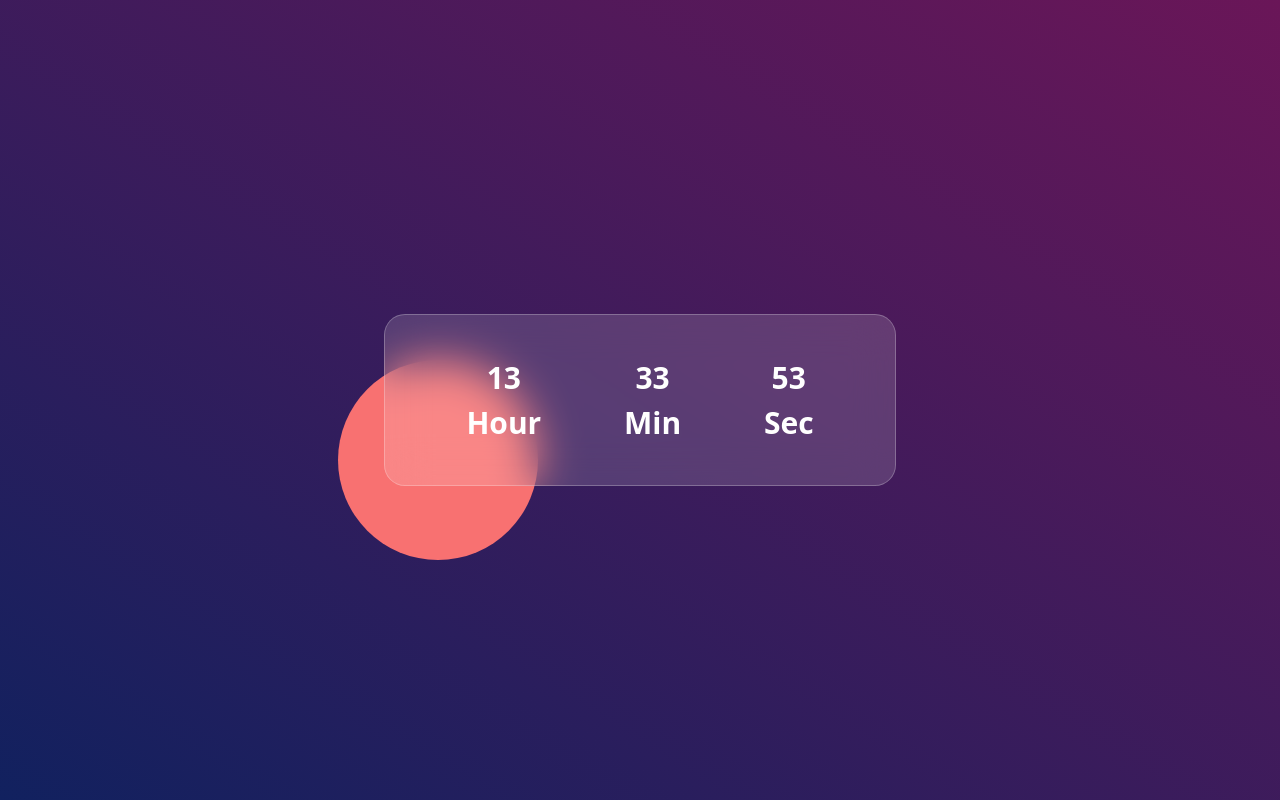
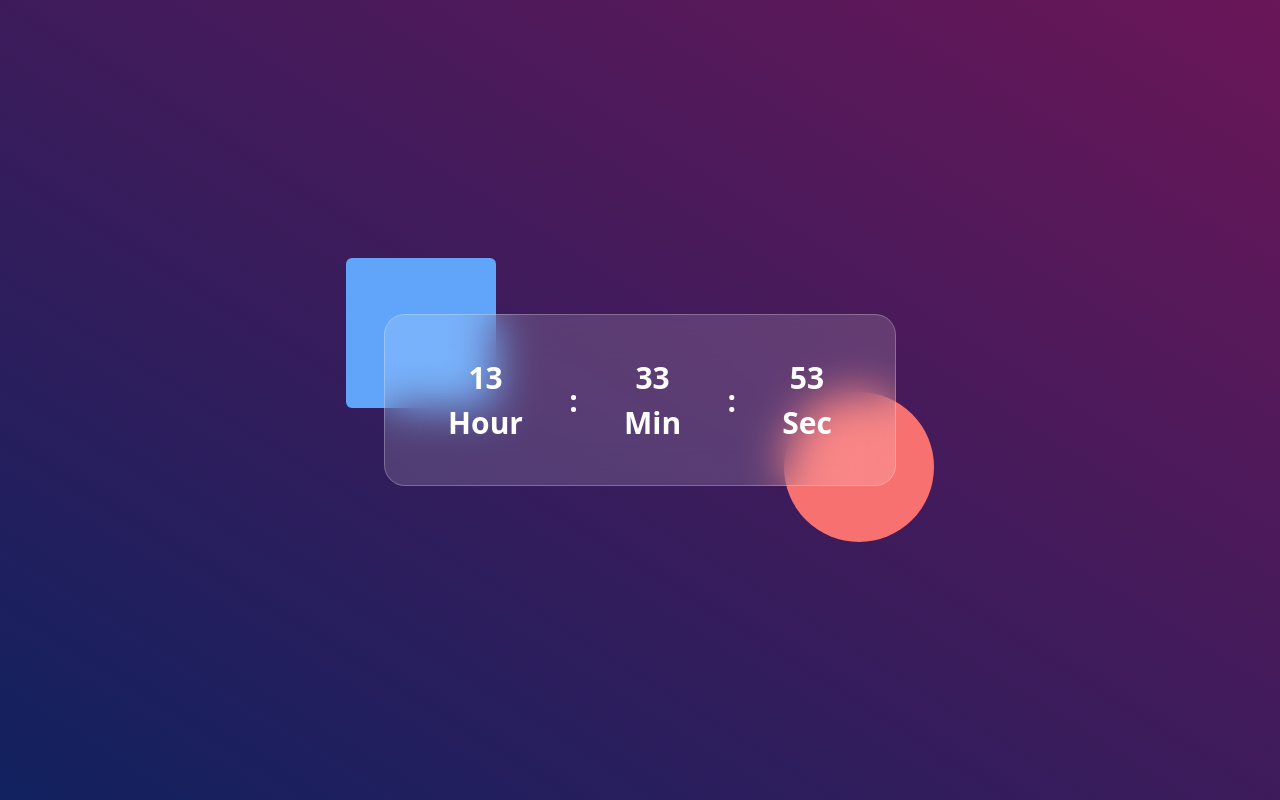
Before and after one commit to Shivgitcode/digital-Clock, a website built with Vite: page index.html in a window 1280 px wide. Built offline with nearby package versions, Linux system fonts and the light colour scheme.

Commit message:
digital clock complete

```diff
--- a/index.html
+++ b/index.html
@@ -12,7 +12,10 @@
       class="w-screen h-screen bg-mygradient flex items-center justify-center relative z-20"
     >
       <div
-        class="w-[200px] h-[200px] rounded-full absolute bg-red-400 border-none outline-none -z-10 right-[58%] top-[45%]"
+        class="w-[150px] h-[150px] rounded-full absolute bg-red-400 border-none outline-none -z-10 right-[27%] top-[49%]"
+      ></div>
+      <div
+        class="w-[150px] h-[150px] rounded-md absolute bg-blue-400 border-none outline-none -z-10 left-[27%] bottom-[49%]"
       ></div>
       <div
         class="glass-morph w-[40%] mx-auto flex justify-around text-white font-sans text-[30px] font-semibold p-10 relative"
@@ -21,9 +24,11 @@
           <span class="flex flex-col items-center justify-between" id="hour"
             >0 <span>Hours</span></span
           >
+          <span>:</span>
           <span class="flex flex-col items-center justify-between" id="min"
             >0 <span>Min</span></span
           >
+          <span>:</span>
           <span class="flex flex-col items-center justify-between" id="sec"
             >0 <span>Sec</span></span
           >
```
Also changed, not shown: counter.js (added), javascript.svg (added).
